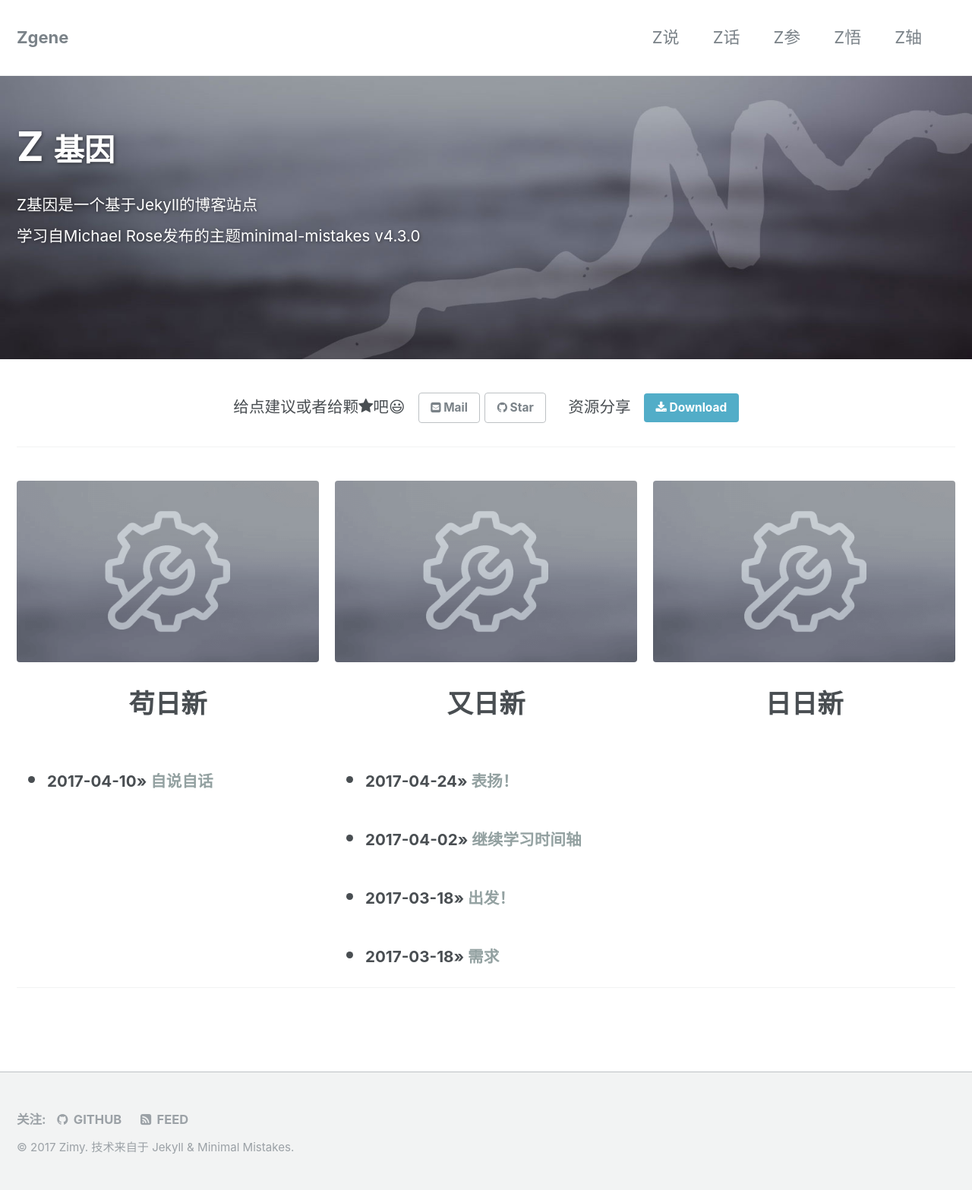
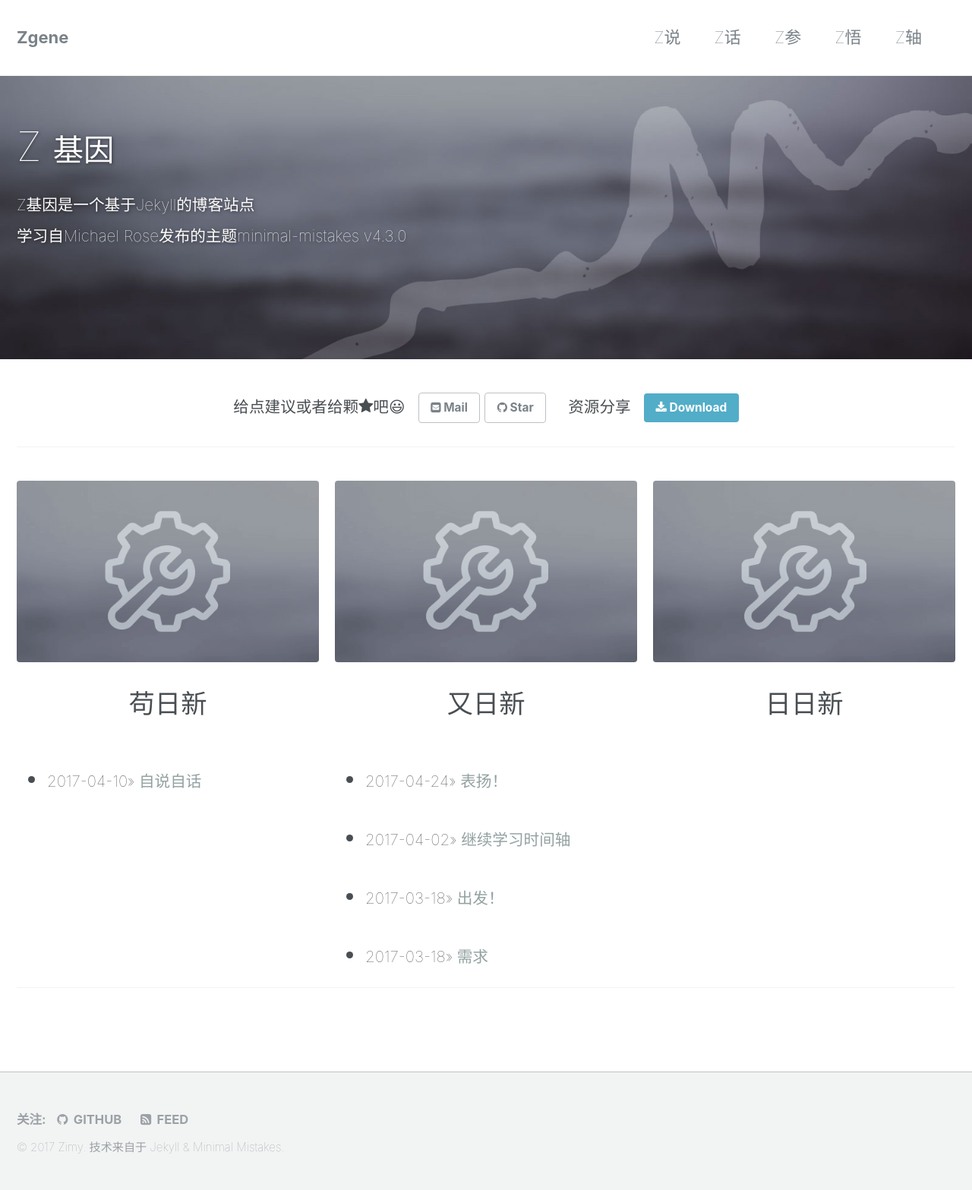
Before and after one commit to zimyx/zimyx.github.io, a Jekyll site: the page built from index.html, in a window 1280 px wide. Shown: the whole page at 76% size. Built offline with Jekyll 4.4.1, drawn with Linux system fonts in a browser that asks for light colours; emoji names are drawn with the system emoji font; the list of posts is cut into pages by our own code.

Commit message:
font-weight:lighter

```diff
--- a/_sass/_base.scss
+++ b/_sass/_base.scss
@@ -14,6 +14,7 @@ body {
   color: $text-color;
   font-family: $global-font-family;
   line-height: 1.5;
+  font-weight: lighter; /* zimy 细字体*/
 
   &.overflow--hidden {
     /* when primary navigation is visible, the content in the background won't scroll */
@@ -25,7 +26,7 @@ h1, h2, h3, h4, h5, h6 {
   margin: 2em 0 0.5em;
   line-height: 1.2;
   font-family: $header-font-family;
-  font-weight: bold;
+  font-weight: lighter;
 }
 
 h1 {
```
